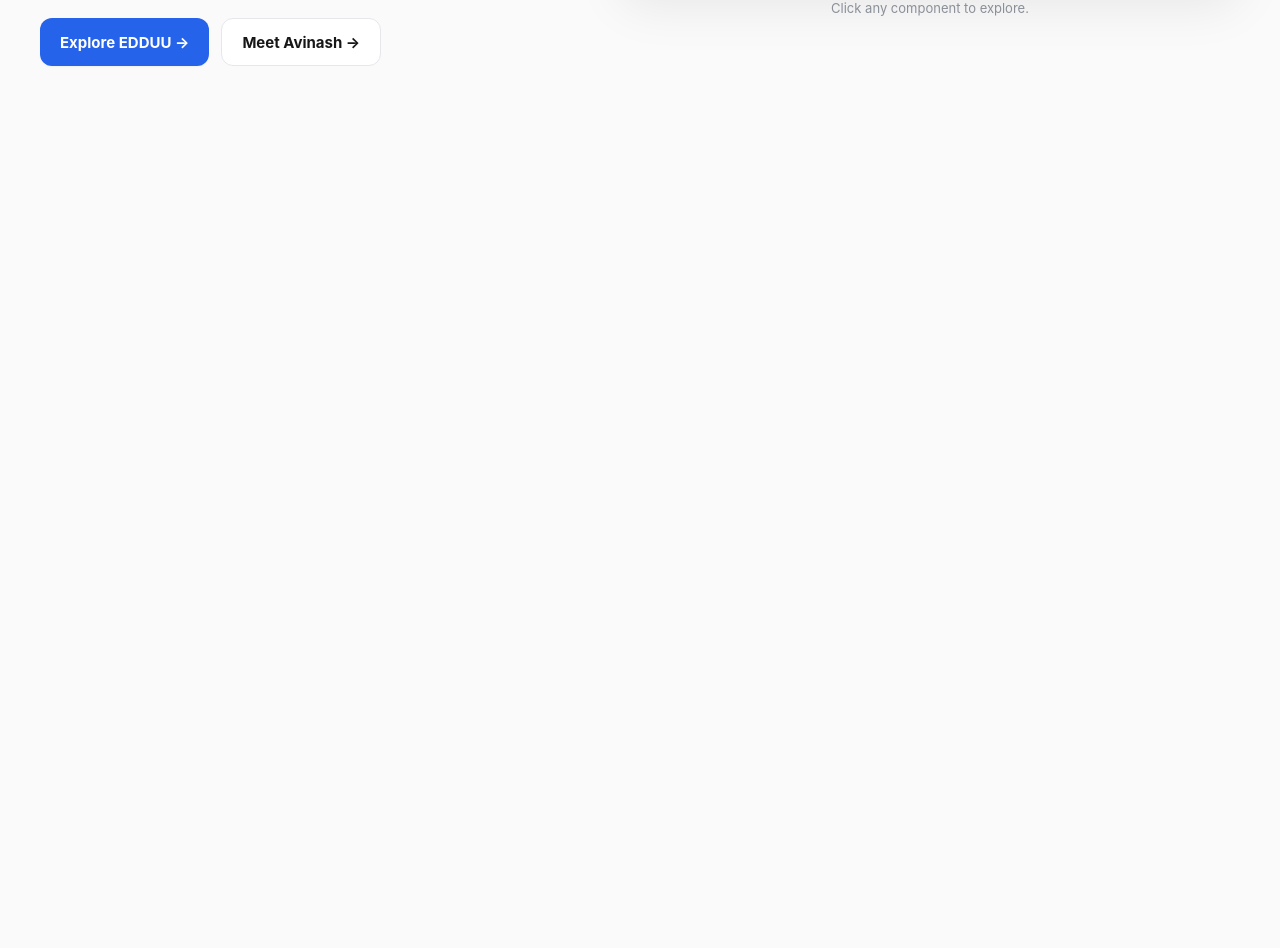
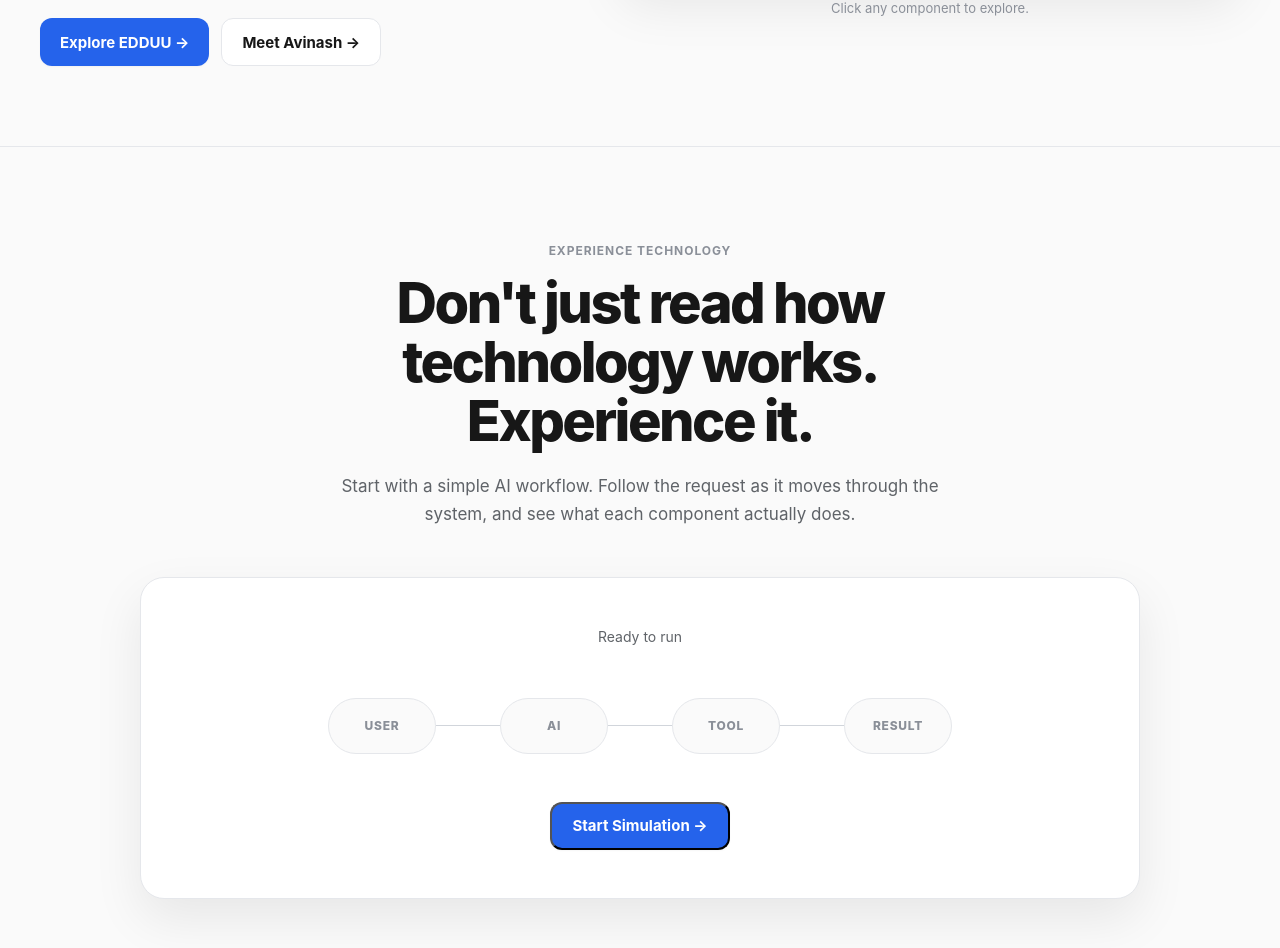
Before and after one commit to studyatomofficial-oss/edduu, a React (Vite) app: page / in a window 1280 px wide. Shown: the part 690-1638 px from the top of the page. Before the commit the page ends 836 px from the top, so only its background shows below. Built offline with nearby package versions, Linux system fonts and the light colour scheme.

Commit message:
feat: add interactive technology experience

```diff
--- a/src/App.css
+++ b/src/App.css
@@ -367,3 +367,187 @@
   line-height: 1.55;
   text-align: center;
 }
+.edduu-experience {
+  padding: 96px 0;
+  border-top: 1px solid var(--edduu-border);
+}
+
+.edduu-experience-heading {
+  max-width: 760px;
+  margin: 0 auto 48px;
+  text-align: center;
+}
+
+.edduu-section-eyebrow {
+  margin: 0 0 16px;
+
+  color: var(--edduu-text-muted);
+
+  font-size: 12px;
+  font-weight: 700;
+  letter-spacing: 0.08em;
+  text-transform: uppercase;
+}
+
+.edduu-section-title {
+  margin: 0;
+
+  color: var(--edduu-text);
+
+  font-size: clamp(36px, 5vw, 56px);
+  line-height: 1.05;
+  letter-spacing: -0.045em;
+  font-weight: 800;
+}
+
+.edduu-section-description {
+  max-width: 650px;
+  margin: 22px auto 0;
+
+  color: var(--edduu-text-secondary);
+
+  font-size: 17px;
+  line-height: 1.65;
+}
+
+.edduu-experience-demo {
+  max-width: 1000px;
+  margin: 0 auto;
+  padding: 48px;
+
+  border: 1px solid var(--edduu-border);
+  border-radius: var(--edduu-radius-xl);
+
+  background: var(--edduu-surface);
+
+  box-shadow: var(--edduu-shadow-lg);
+}
+
+.edduu-experience-status {
+  min-height: 24px;
+
+  color: var(--edduu-text-secondary);
+
+  font-size: 14px;
+  line-height: 1.5;
+  text-align: center;
+}
+
+.edduu-experience-flow {
+  margin: 48px 0;
+
+  display: flex;
+  align-items: center;
+  justify-content: center;
+}
+
+.edduu-experience-step-wrapper {
+  display: flex;
+  align-items: center;
+}
+
+.edduu-experience-step {
+  min-width: 108px;
+  min-height: 56px;
+  padding: 0 20px;
+
+  display: inline-flex;
+  align-items: center;
+  justify-content: center;
+
+  border: 1px solid var(--edduu-border);
+  border-radius: 999px;
+
+  background: var(--edduu-bg);
+
+  color: var(--edduu-text-muted);
+
+  font-size: 12px;
+  font-weight: 800;
+  letter-spacing: 0.06em;
+
+  transition:
+    transform 200ms ease,
+    border-color 200ms ease,
+    background 200ms ease,
+    color 200ms ease,
+    box-shadow 200ms ease;
+}
+
+.edduu-experience-step.is-active {
+  transform: translateY(-3px);
+
+  border-color: var(--edduu-primary);
+
+  background: var(--edduu-surface);
+
+  color: var(--edduu-primary);
+
+  box-shadow:
+    0 0 0 5px rgba(37, 99, 235, 0.08),
+    var(--edduu-shadow-md);
+}
+
+.edduu-experience-step.is-complete {
+  border-color: var(--edduu-border-strong);
+
+  background: var(--edduu-surface);
+
+  color: var(--edduu-text);
+}
+
+.edduu-experience-connector {
+  width: 64px;
+  height: 1px;
+
+  background: var(--edduu-border-strong);
+
+  transition: background 200ms ease;
+}
+
+.edduu-experience-connector.is-complete {
+  background: var(--edduu-primary);
+}
+
+.edduu-experience-button {
+  display: flex;
+  margin: 0 auto;
+}
+
+.edduu-experience-button:disabled {
+  cursor: wait;
+  opacity: 0.75;
+}
+
+@media (max-width: 768px) {
+  .edduu-experience {
+    padding: 72px 0;
+  }
+
+  .edduu-experience-demo {
+    padding: 32px 20px;
+  }
+
+  .edduu-experience-flow {
+    margin: 36px 0;
+    flex-direction: column;
+    gap: 0;
+  }
+
+  .edduu-experience-step-wrapper {
+    flex-direction: column;
+  }
+
+  .edduu-experience-connector {
+    width: 1px;
+    height: 36px;
+  }
+
+  .edduu-experience-step {
+    min-width: 120px;
+  }
+
+  .edduu-experience-button {
+    width: 100%;
+  }
+}
--- a/src/App.tsx
+++ b/src/App.tsx
@@ -1,4 +1,5 @@
 import './App.css'
+import ExperienceDemo from './components/ExperienceDemo'
 import Hero from './components/Hero'
 import Navbar from './components/Navbar'
 
@@ -7,6 +8,7 @@ function App() {
     <div className="edduu-app">
       <Navbar />
       <Hero />
+      <ExperienceDemo />
     </div>
   )
 }
--- /dev/null
+++ b/src/components/ExperienceDemo.tsx
@@ -0,0 +1,126 @@
+import { useState } from 'react'
+
+type SimulationStep = {
+  label: string
+  description: string
+}
+
+const simulationSteps: SimulationStep[] = [
+  {
+    label: 'USER',
+    description: 'A user request enters the system.',
+  },
+  {
+    label: 'AI',
+    description: 'The AI understands the request and decides what to do.',
+  },
+  {
+    label: 'TOOL',
+    description: 'The AI uses a tool to perform the required action.',
+  },
+  {
+    label: 'RESULT',
+    description: 'The system returns the result to the user.',
+  },
+]
+
+function ExperienceDemo() {
+  const [currentStep, setCurrentStep] = useState(-1)
+  const [isRunning, setIsRunning] = useState(false)
+
+  const startSimulation = () => {
+    if (isRunning) {
+      return
+    }
+
+    setIsRunning(true)
+    setCurrentStep(0)
+
+    let step = 0
+
+    const interval = window.setInterval(() => {
+      step += 1
+
+      if (step < simulationSteps.length) {
+        setCurrentStep(step)
+      } else {
+        window.clearInterval(interval)
+        setIsRunning(false)
+      }
+    }, 1200)
+  }
+
+  return (
+    <section className="edduu-experience" id="learn">
+      <div className="edduu-container">
+        <div className="edduu-experience-heading">
+          <p className="edduu-section-eyebrow">
+            EXPERIENCE TECHNOLOGY
+          </p>
+
+          <h2 className="edduu-section-title">
+            Don't just read how technology works. Experience it.
+          </h2>
+
+          <p className="edduu-section-description">
+            Start with a simple AI workflow. Follow the request as it
+            moves through the system, and see what each component
+            actually does.
+          </p>
+        </div>
+
+        <div className="edduu-experience-demo">
+          <div className="edduu-experience-status">
+            {currentStep === -1
+              ? 'Ready to run'
+              : isRunning
+                ? simulationSteps[currentStep].description
+                : 'Simulation complete'}
+          </div>
+
+          <div className="edduu-experience-flow">
+            {simulationSteps.map((step, index) => {
+              const isActive = index === currentStep
+              const isComplete =
+                currentStep >= 0 && index < currentStep
+
+              return (
+                <div
+                  className="edduu-experience-step-wrapper"
+                  key={step.label}
+                >
+                  <div
+                    className={`edduu-experience-step ${
+                      isActive ? 'is-active' : ''
+                    } ${isComplete ? 'is-complete' : ''}`}
+                  >
+                    <span>{step.label}</span>
+                  </div>
+
+                  {index < simulationSteps.length - 1 && (
+                    <div
+                      className={`edduu-experience-connector ${
+                        isComplete ? 'is-complete' : ''
+                      }`}
+                    />
+                  )}
+                </div>
+              )
+            })}
+          </div>
+
+          <button
+            type="button"
+            className="edduu-button edduu-button-primary edduu-experience-button"
+            onClick={startSimulation}
+            disabled={isRunning}
+          >
+            {isRunning ? 'Running…' : 'Start Simulation →'}
+          </button>
+        </div>
+      </div>
+    </section>
+  )
+}
+
+export default ExperienceDemo
```
